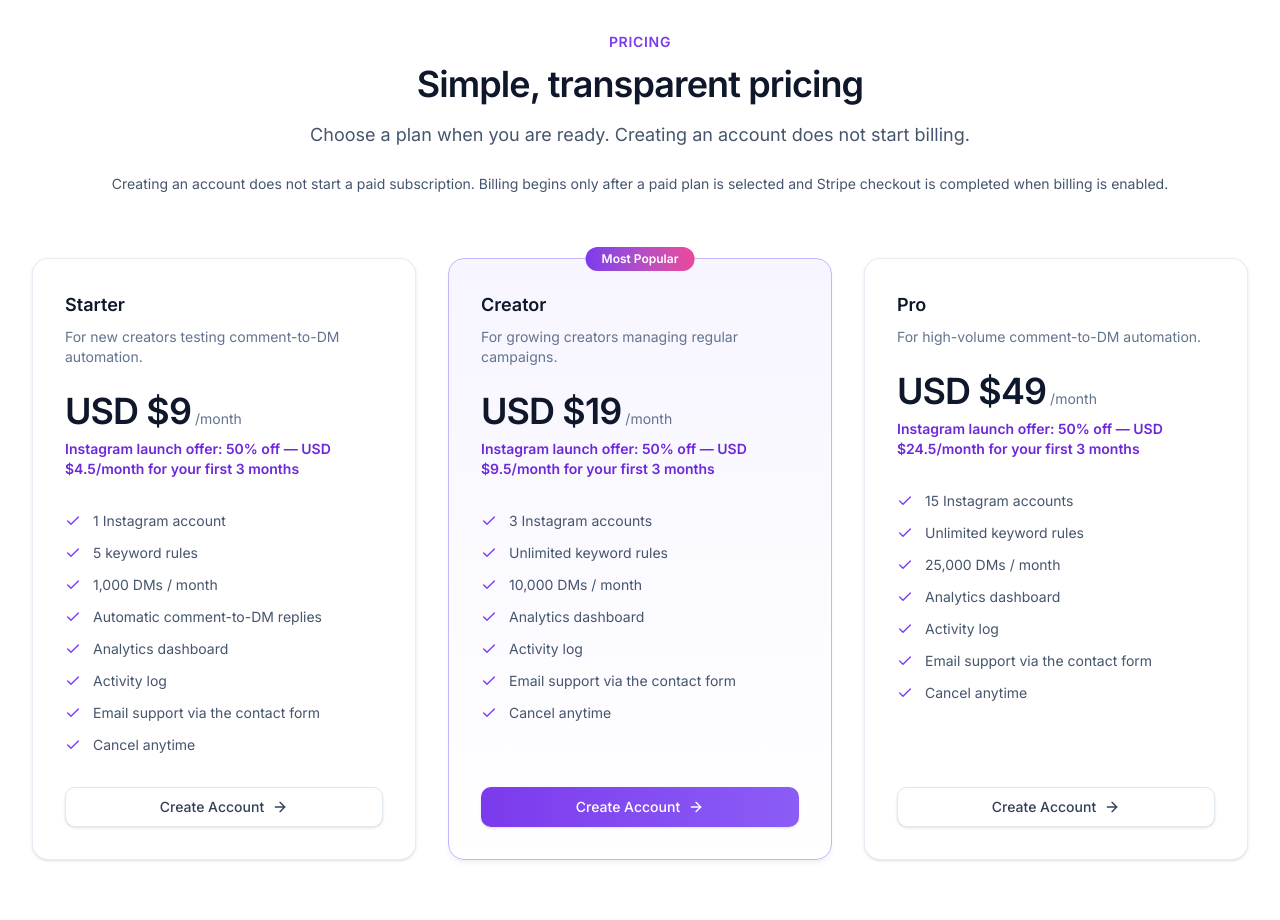
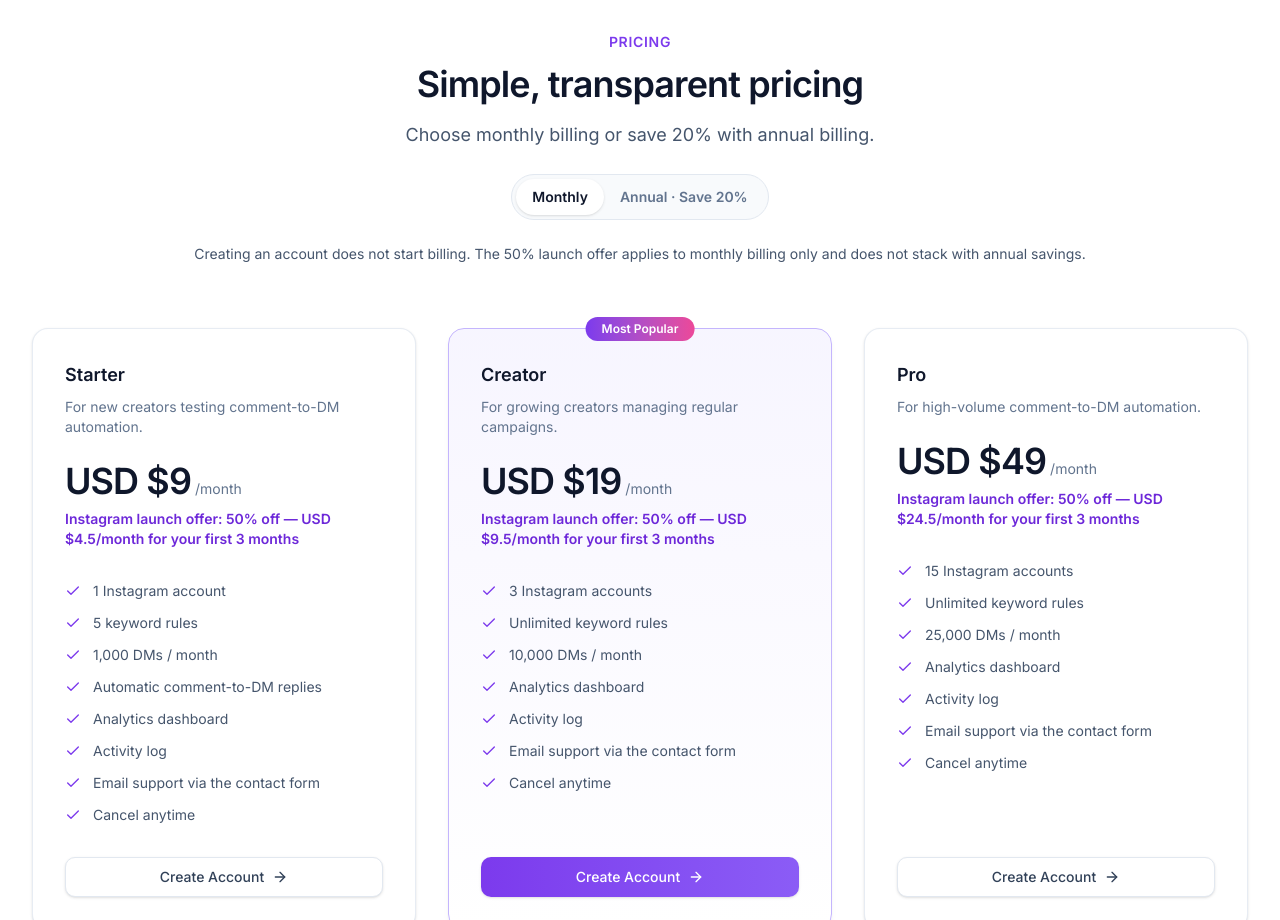
Before and after one commit to brijeshpatelriskyboy/insta-autodm, a Next.js app in the folder frontend/: page / in a window 1280 px wide. Shown: the part 4900-5820 px from the top of the page. Built offline with nearby package versions, Linux system fonts and the light colour scheme; no server answers.

Commit message:
Add monthly annual pricing toggle

```diff
--- a/frontend/src/components/marketing/PricingSection.tsx
+++ b/frontend/src/components/marketing/PricingSection.tsx
@@ -1,3 +1,6 @@
+"use client";
+
+import { useState } from "react";
 import Link from "next/link";
 import { ArrowRight, Check } from "lucide-react";
 import { Button } from "@/components/ui/Button";
@@ -11,6 +14,8 @@ interface PricingSectionProps {
 }
 
 export function PricingSection({ showHeading = true }: PricingSectionProps) {
+  const [billingInterval, setBillingInterval] = useState<"monthly" | "annual">("monthly");
+
   return (
     <section className={showHeading ? "bg-white py-20 sm:py-28" : ""}>
       <div className={showHeading ? "mx-auto max-w-7xl px-4 sm:px-6 lg:px-8" : ""}>
@@ -18,18 +23,34 @@ export function PricingSection({ showHeading = true }: PricingSectionProps) {
           <SectionHeading
             eyebrow="Pricing"
             title="Simple, transparent pricing"
-            description="Choose a plan when you are ready. Creating an account does not start billing."
+            description="Choose monthly billing or save 20% with annual billing."
           />
         )}
+
+        <div className="mx-auto mt-6 flex w-fit items-center rounded-full border border-slate-200 bg-slate-50 p-1">
+          <button
+            type="button"
+            onClick={() => setBillingInterval("monthly")}
+            className={`rounded-full px-4 py-2 text-sm font-semibold ${billingInterval === "monthly" ? "bg-white text-slate-900 shadow-sm" : "text-slate-500"}`}
+          >
+            Monthly
+          </button>
+          <button
+            type="button"
+            onClick={() => setBillingInterval("annual")}
+            className={`rounded-full px-4 py-2 text-sm font-semibold ${billingInterval === "annual" ? "bg-brand-600 text-white shadow-sm" : "text-slate-500"}`}
+          >
+            Annual · Save 20%
+          </button>
+        </div>
 
         <p
           className={`text-center text-sm text-slate-600 ${
             showHeading ? "mt-6" : "mx-auto max-w-2xl px-4 sm:px-6 lg:px-8"
           }`}
         >
-          Creating an account does not start a paid subscription. Billing begins
-          only after a paid plan is selected and Stripe checkout is completed
-          when billing is enabled.
+          Creating an account does not start billing. The 50% launch offer applies to
+          monthly billing only and does not stack with annual savings.
         </p>
 
         <div
@@ -59,15 +80,21 @@ export function PricingSection({ showHeading = true }: PricingSectionProps) {
 
                 <div className="mt-6 flex items-baseline gap-1">
                   <span className="text-4xl font-semibold tracking-tight text-slate-900">
-                    USD ${plan.price}
+                    USD ${billingInterval === "annual" ? plan.annualPrice.toFixed(2) : plan.price}
                   </span>
-                  <span className="text-sm text-slate-500">/month</span>
+                  <span className="text-sm text-slate-500">
+                    {billingInterval === "annual" ? "/year" : "/month"}
+                  </span>
                 </div>
-                {plan.introductoryMonths && plan.offerPrice && (
+                {billingInterval === "annual" ? (
+                  <p className="mt-2 text-sm font-semibold text-emerald-700">
+                    20% off · equivalent to USD ${(plan.annualPrice / 12).toFixed(2)}/month
+                  </p>
+                ) : plan.introductoryMonths && plan.offerPrice ? (
                   <p className="mt-2 text-sm font-semibold text-brand-700">
                     Instagram launch offer: 50% off — USD ${plan.offerPrice}/month for your first {plan.introductoryMonths} months
                   </p>
-                )}
+                ) : null}
 
                 <ul className="mt-8 flex-1 space-y-3">
                   {plan.features.map((feature) => (
@@ -78,7 +105,7 @@ export function PricingSection({ showHeading = true }: PricingSectionProps) {
                   ))}
                 </ul>
 
-                <Link href={getRegisterUrl(plan.slug)} className="mt-8 block">
+                <Link href={`${getRegisterUrl(plan.slug)}&billing=${billingInterval}`} className="mt-8 block">
                   <Button
                     className="w-full"
                     variant={plan.popular ? "primary" : "secondary"}
```
